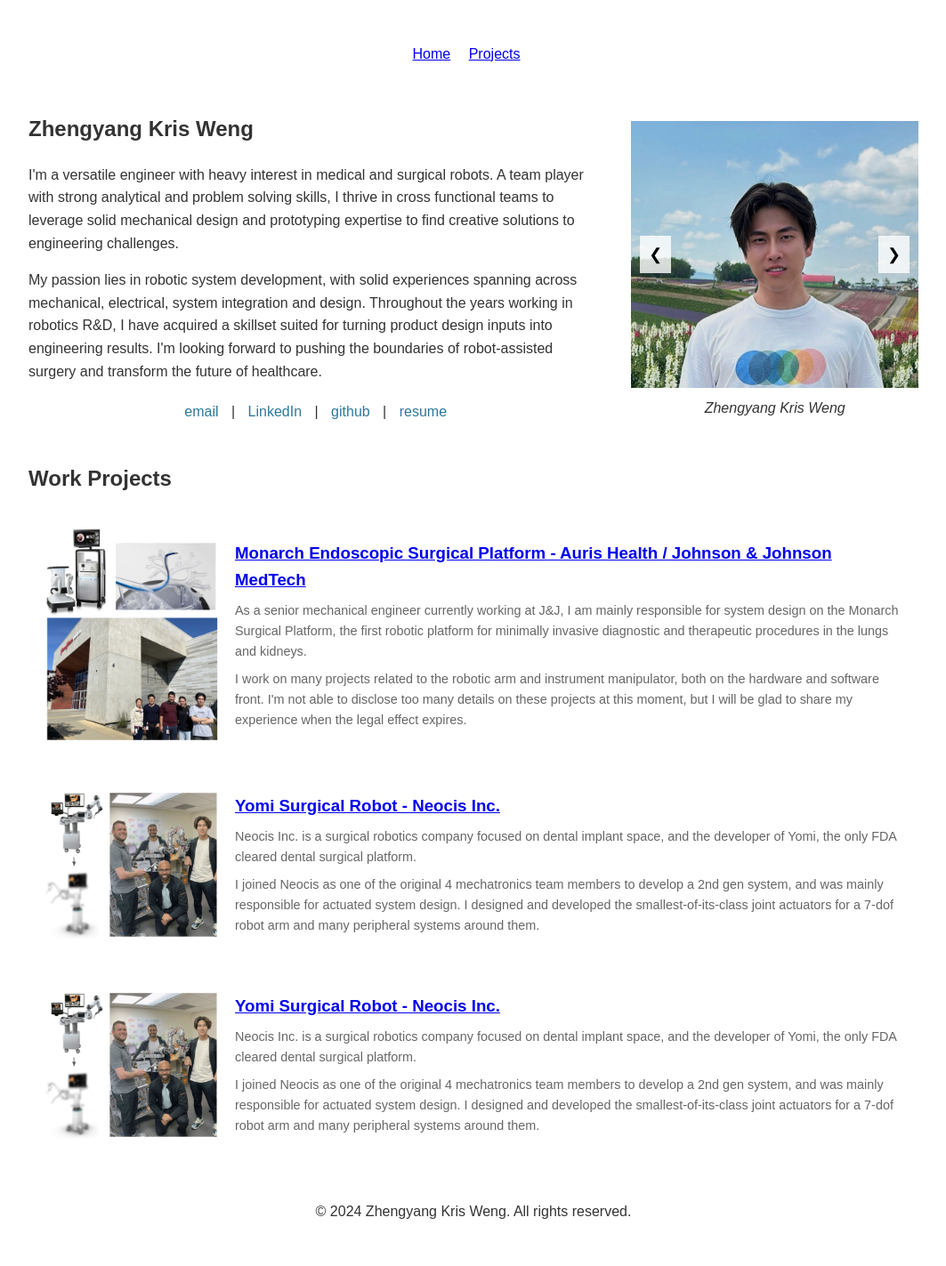
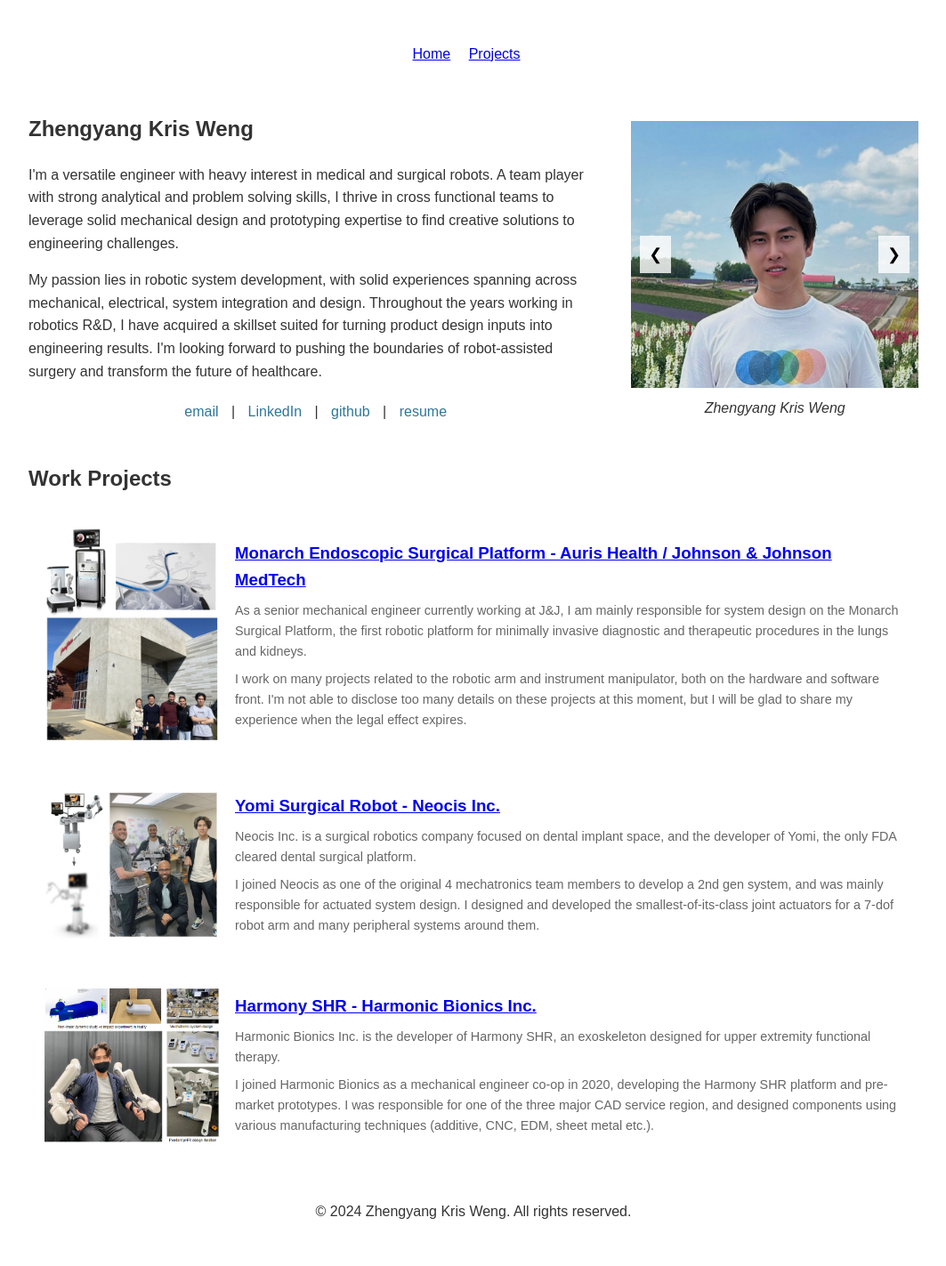
Before and after one commit to wengmister/wengmister.github.io, a Jekyll site: the page built from index.html, in a window 1280 px wide. Shown: the whole page at 89% size, without its empty margins (108-1171 px from the left). Built offline with Jekyll 4.4.1, drawn with Linux system fonts in a browser that asks for light colours.

Commit message:
added HB section

```diff
--- a/index.html
+++ b/index.html
@@ -66,13 +66,13 @@
         <!-- Project 3 -->
         <li class="project-item">
             <div class="project-content">
-                <img src="assets/images/project_images/Neocis1.png" alt="Working at Neocis">
+                <img src="assets/images/project_images/HB1.png" alt="Working at Harmonic Bionics">
                 <div class="project-details">
                     <h3>
-                        <a href="https://www.neocis.com/" target="_blank">Yomi Surgical Robot - Neocis Inc.</a>
+                        <a href="https://harmonicbionics.com/" target="_blank">Harmony SHR - Harmonic Bionics Inc.</a>
                     </h3>
-                    <p>Neocis Inc. is a surgical robotics company focused on dental implant space, and the developer of Yomi, the only FDA cleared dental surgical platform.</p>
-                    <p>I joined Neocis as one of the original 4 mechatronics team members to develop a 2nd gen system, and was mainly responsible for actuated system design. I designed and developed the smallest-of-its-class joint actuators for a 7-dof robot arm and many peripheral systems around them.</p>
+                    <p>Harmonic Bionics Inc. is the developer of Harmony SHR, an exoskeleton designed for upper extremity functional therapy.</p>
+                    <p>I joined Harmonic Bionics as a mechanical engineer co-op in 2020, developing the Harmony SHR platform and pre-market prototypes. I was responsible for one of the three major CAD service region, and designed components using various manufacturing techniques (additive, CNC, EDM, sheet metal etc.).</p>
                 </div>
             </div>
         </li>
```
Also changed, not shown: assets/images/project_images/HB1.png (added).
